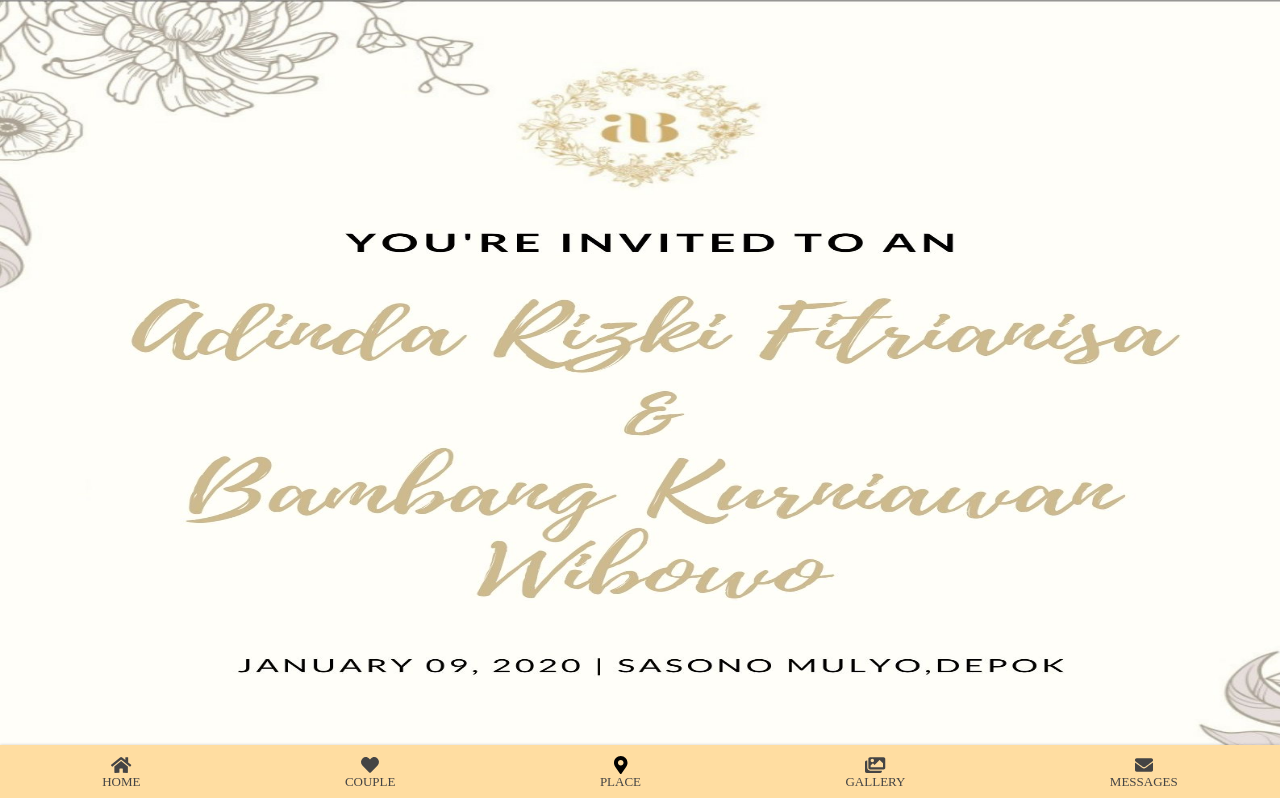
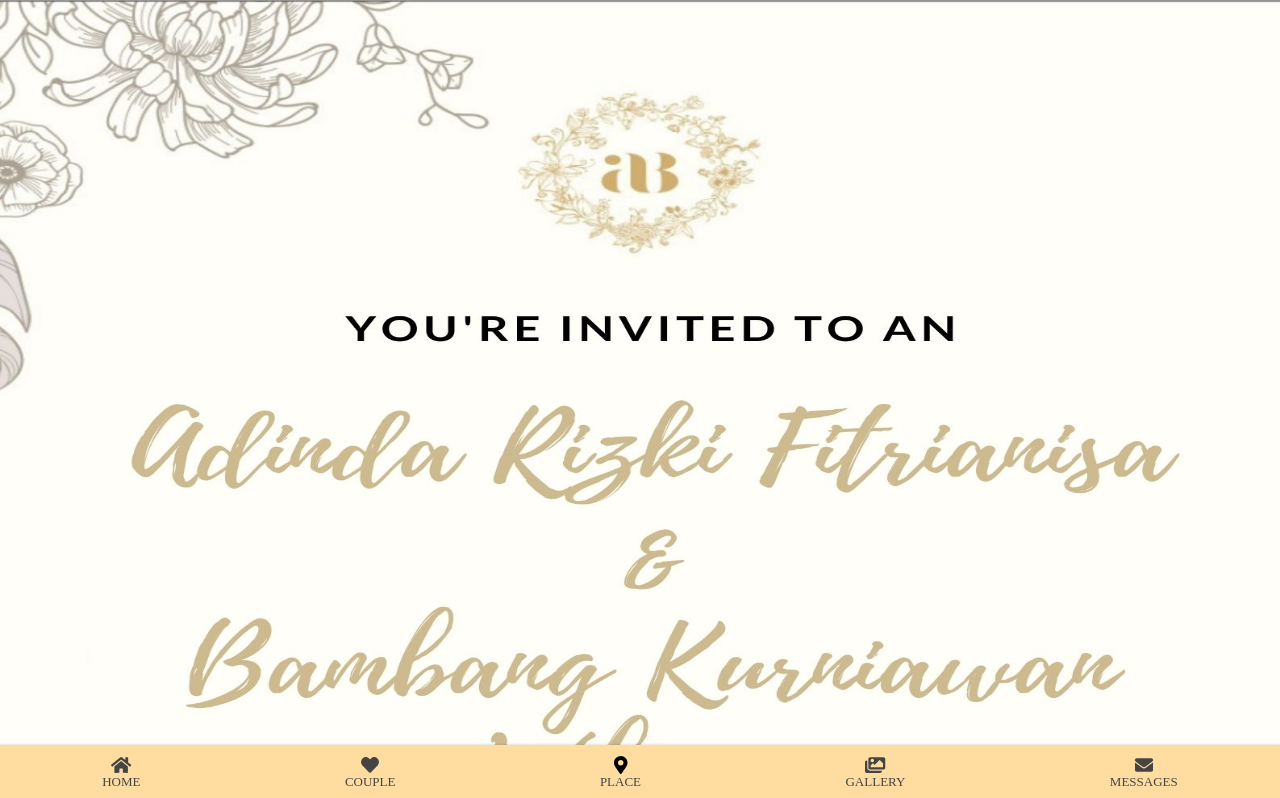
Before and after one commit to bembengggg/weddingbambangdinda, a React (Create React App) app: page / in a window 1280 px wide. Shown: the top 798 px of the page. Built offline with nearby package versions, Linux system fonts and the light colour scheme.

Commit message:
ubah csskuh

```diff
--- a/src/Component/Cover/Cover.css
+++ b/src/Component/Cover/Cover.css
@@ -1,7 +1,7 @@
  .wrapcover{
     background-color: lightskyblue;
     width: 100%;
-    height: 975px;
+    height: 550px;
 
 }
 .img1{
@@ -10,6 +10,32 @@
     height: 100%;
 
 }
+@media only screen and (min-width: 768px) and (max-width: 991px) {
+    .wrapcover{
+        background-color: lightskyblue;
+        width: 100%;
+        height: 975px;
+
+    }
+ }
+ @media only screen and (min-width: 480px) and (max-width: 767px) {
+    .wrapcover{
+        background-color: lightskyblue;
+        width: 100%;
+        height: 975px;
+
+    }
+ }
+ @media only screen and (min-width: 992px) {
+    .wrapcover{
+        background-color: lightskyblue;
+        width: 100%;
+        height: 1320px;
+
+    }
+ }
+
+
 /*
 
 .form{
```
